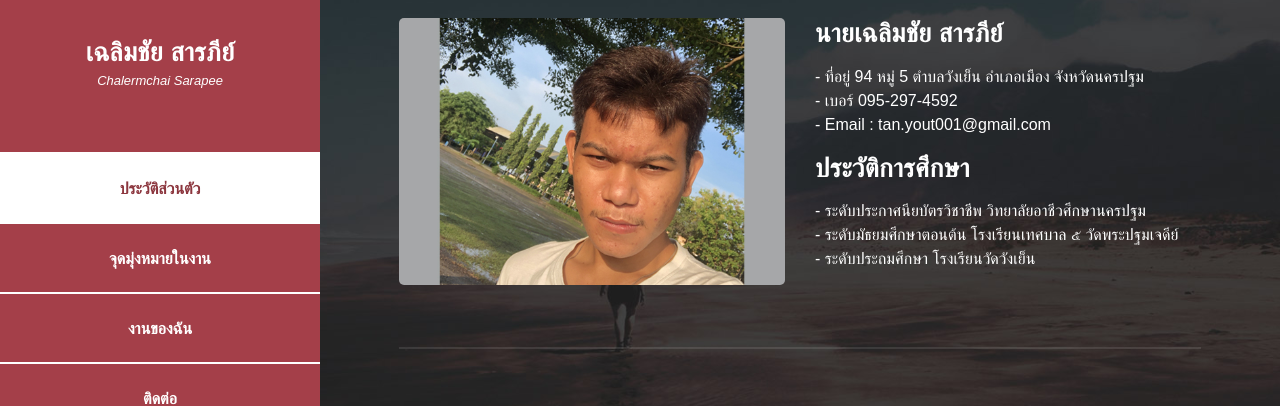
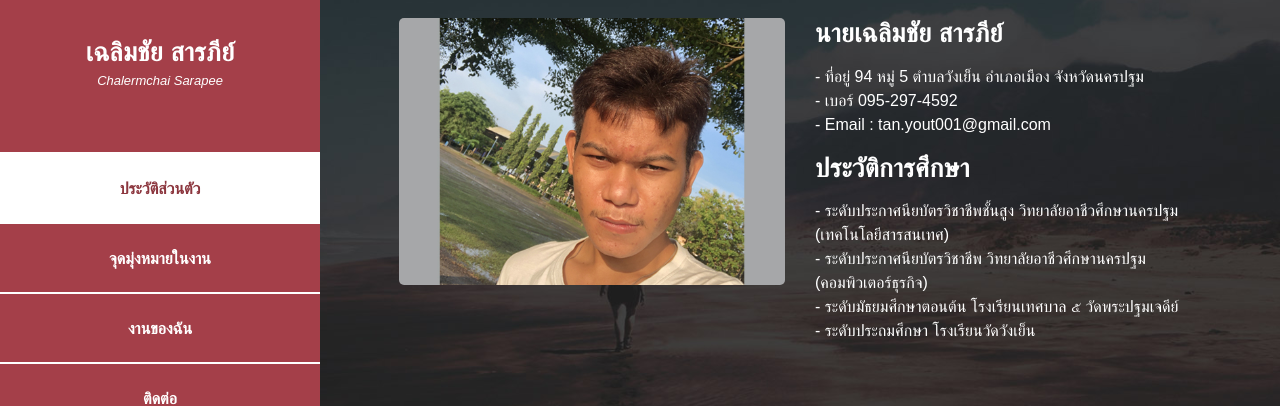
Before and after one commit to tan095297/tan095297.github.io, a plain HTML site: page index.html in a window 1280 px wide. Shown: the part 203-609 px from the top of the page. Drawn offline with Linux system fonts and the light colour scheme; a web font is replaced by a local one.

Commit message:
Update index.html

```diff
--- a/index.html
+++ b/index.html
@@ -107,7 +107,8 @@ https://templatemo.com/tm-531-reflux
                   </p>
                   <h4>ประวัติการศึกษา</h4>
                   <p>
-                    - ระดับประกาศนียบัตรวิชาชีพ วิทยาลัยอาชีวศึกษานครปฐม<br>
+                    - ระดับประกาศนียบัตรวิชาชีพชั้นสูง วิทยาลัยอาชีวศึกษานครปฐม (เทคโนโลยีสารสนเทศ)<br>
+                    - ระดับประกาศนียบัตรวิชาชีพ วิทยาลัยอาชีวศึกษานครปฐม (คอมพิวเตอร์ธุรกิจ)<br>
                     - ระดับมัธยมศึกษาตอนต้น โรงเรียนเทศบาล ๕ วัดพระปฐมเจดีย์ <br>
                     - ระดับประถมศึกษา โรงเรียนวัดวังเย็น <br>
                   </p>
```
